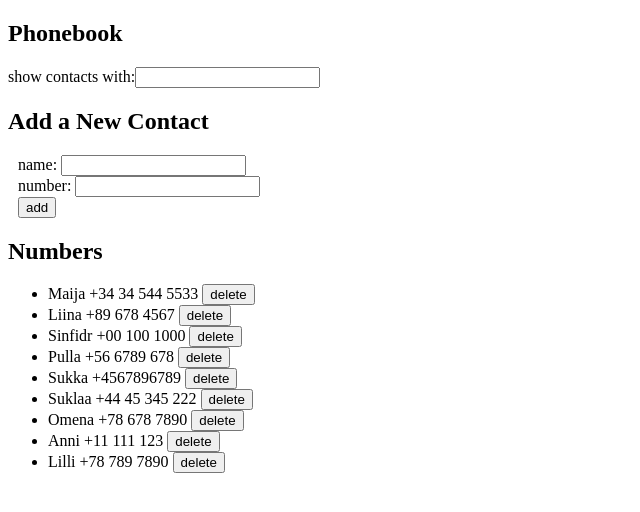
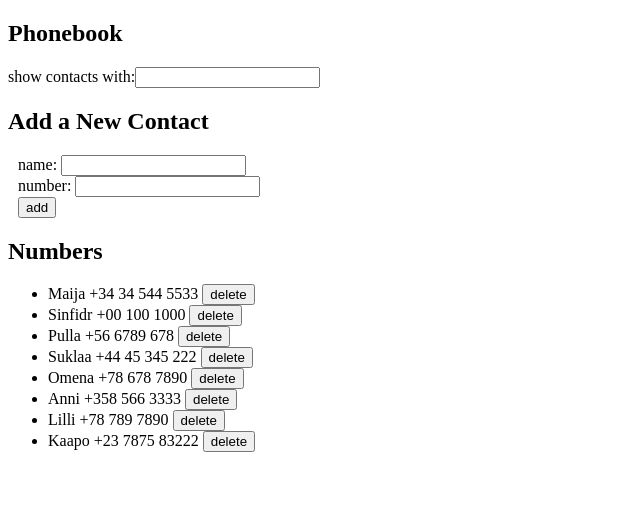
Before and after one commit to maikkinen/part2, a React (Create React App) app in the folder puhelinluettelo/: page / in a window 1280 px wide. Shown: the top 512 px of the page, without its empty margins (0-640 px from the left). Built offline with nearby package versions, Linux system fonts and the light colour scheme; data requests are answered from the project's data file.

Commit message:
Teht2.18 complete, updating works

```diff
--- a/puhelinluettelo/db.json
+++ b/puhelinluettelo/db.json
@@ -45,11 +45,6 @@
       "id": 1
     },
     {
-      "name": "Liina",
-      "number": "+89 678 4567",
-      "id": 3
-    },
-    {
       "name": "Sinfidr",
       "number": "+00 100 1000",
       "id": 5
@@ -58,11 +53,6 @@
       "name": "Pulla",
       "number": "+56 6789 678",
       "id": 10
-    },
-    {
-      "name": "Sukka",
-      "number": "+4567896789",
-      "id": 11
     },
     {
       "name": "Suklaa",
@@ -76,13 +66,18 @@
     },
     {
       "name": "Anni",
-      "number": "+11 111 123",
+      "number": "+358 566 3333",
       "id": 16
     },
     {
       "name": "Lilli",
       "number": "+78 789 7890",
       "id": 17
+    },
+    {
+      "name": "Kaapo",
+      "number": "+23 7875 83222",
+      "id": 18
     }
   ]
 }
--- a/puhelinluettelo/src/App.js
+++ b/puhelinluettelo/src/App.js
@@ -109,22 +109,21 @@ const App = () => {
     // tää tyyppi on jo olemassa for sure, eli nyt sit vaa päivitä nro
     // if on olemassa update, else add
 
-
     if (persons.map(person => person.name).includes(newName)) {
-      const updatedPerson = persons.find(x => x.name === newName)
-      console.log("here in if babe")
+      const updateThisPerson = persons.find(x => x.name === newName)
+      console.log("updated Person", newPerson)
       const answer = window.confirm(`${newName} exists already. Would you like to update the number?`)
         if (answer) {
           puhelinluetteloService
-            .update(updatedPerson.id, newPerson)
-            /*.then (response =>
-              setPersons(newPerson))
-              */
-            .then(response => {
-              setPersons(persons.update(newPerson))
+            .update(updateThisPerson.id, newPerson)
+            .then( updatedPerson => {
+              setPersons(persons.map(person => person.name !== newName ? person : updatedPerson))
               setNewName('')
               setNewNumber('')
             })
+            .catch(
+              console.log("sos")
+            )
         }
       return (
         console.log("sup")
```
